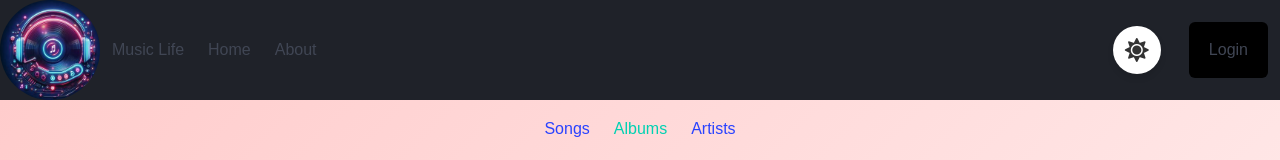
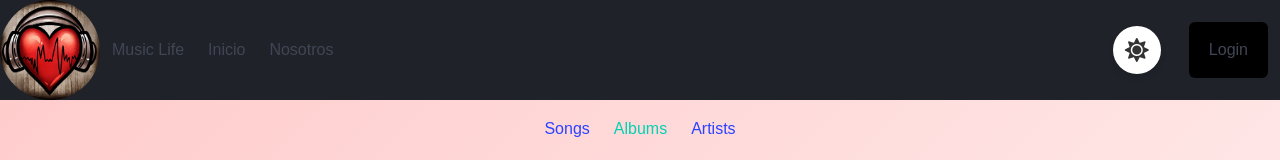
Before and after one commit to maxisoto/creacion-TIF, a React (Vite) app: page /music-life/albums in a window 1280 px wide. Shown: the top 160 px of the page. Built offline with nearby package versions, Linux system fonts and the light colour scheme; no server answers.

Commit message:
Se modifico el el logo de la APP en la NavBar y ademas se agrego la funcionalidad que al clic en el logo redireccione al incio.

```diff
--- a/src/components/Navbar.jsx
+++ b/src/components/Navbar.jsx
@@ -1,5 +1,5 @@
 import { Link, NavLink } from "react-router-dom";
-import Logo from '../assets/Logointro.jpeg';
+import Logo from '../assets/Logo.jpg';
 import { useAuth } from "../contexts/AuthContext";
 import "../App.css";
 import ToggleTheme from "./ToggleTheme";
@@ -20,12 +20,14 @@ export default function Navbar({appName}) {
 
                 <div className="navbar-start">
                 <figure className="image is-128x128-center">
+                <a href="/" id="logo-link">
                         <img
                             className="is-rounded"
                             src={Logo}
                             alt="inicioLogo"
                             style={{ height: "100px", width: "100px" }}
                         />
+                </a>
             </figure>
                 <p className="navbar-item">{appName}</p>
                     <NavLink
@@ -38,7 +40,7 @@ export default function Navbar({appName}) {
                             ].join(" navbar-item")
                         }
                     >
-                        Home
+                        Inicio
                     </NavLink>
                     <NavLink
                         to="/about"
@@ -53,7 +55,7 @@ export default function Navbar({appName}) {
                             ].join(" navbar-item")
                         }
                     >
-                        About
+                        Nosotros
                     </NavLink>
 
                 </div>
```
Also changed, not shown: src/assets/Logo.jpg (added). Lines whose indentation alone changed are shown as unchanged.
